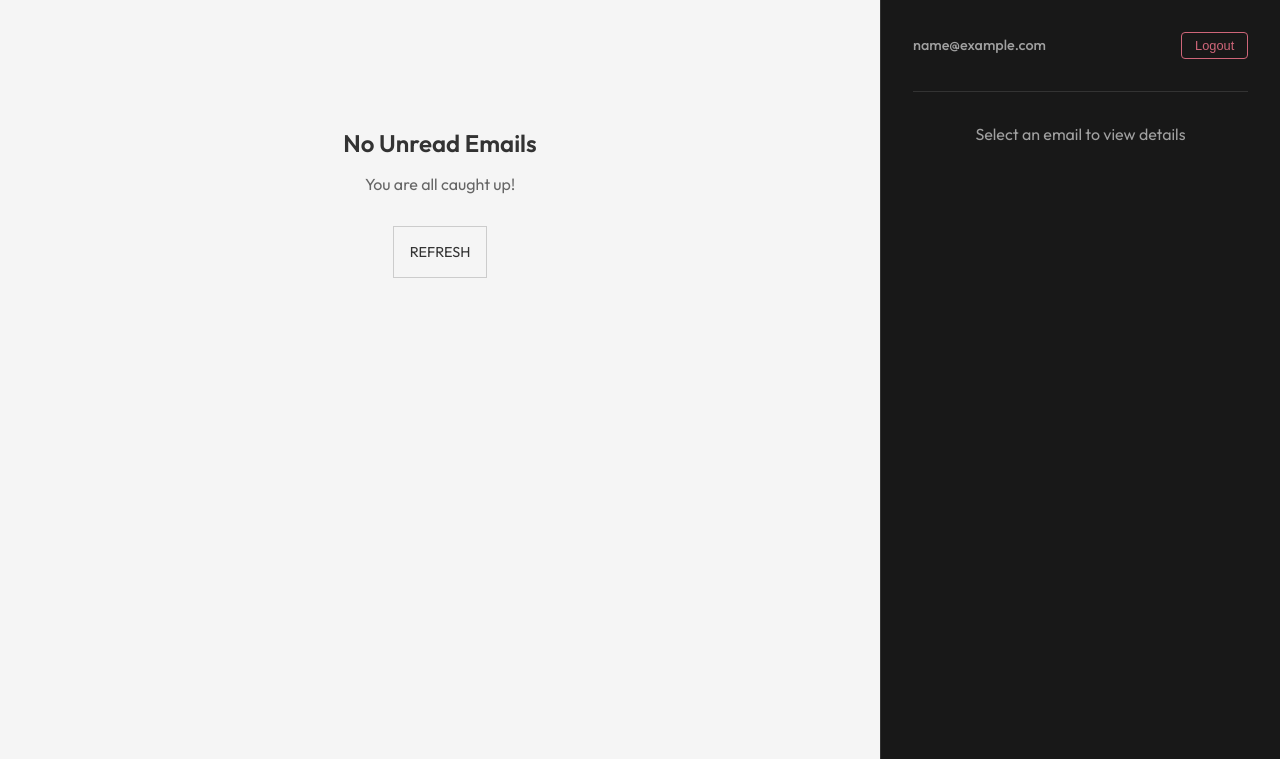
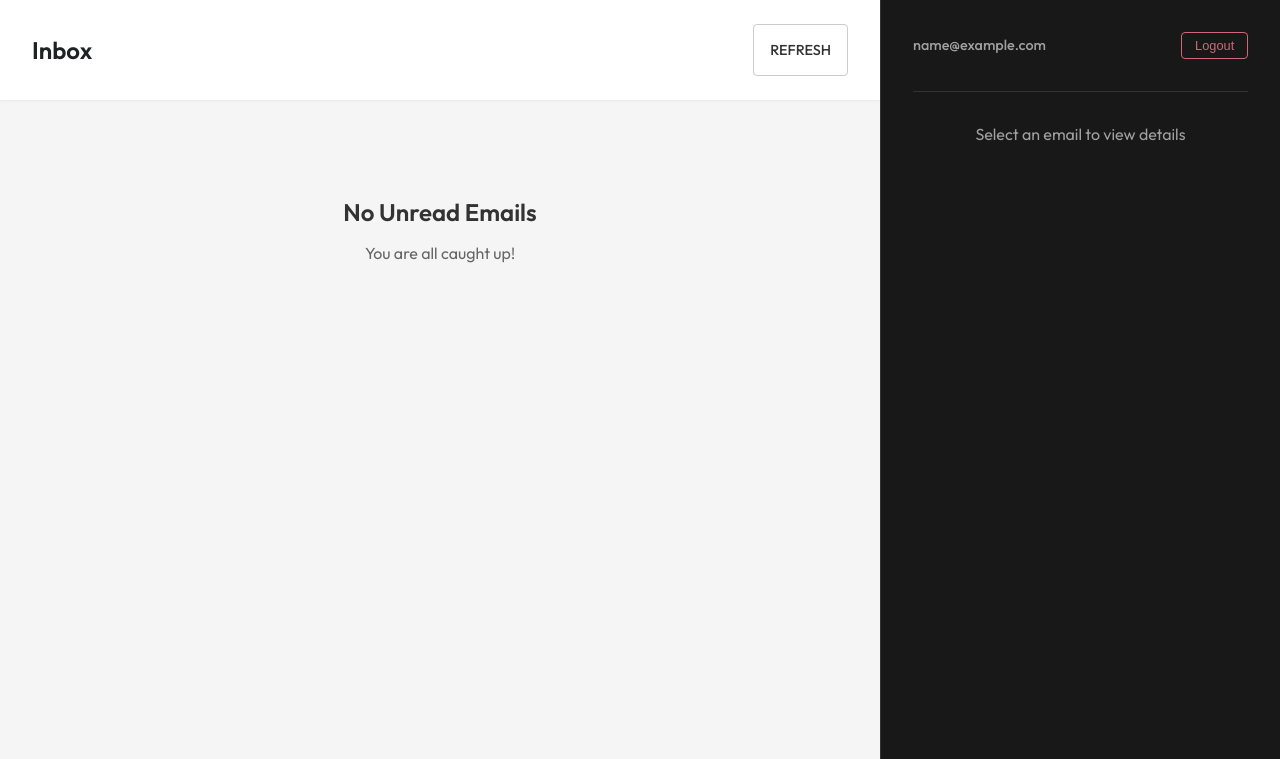
Before and after one commit to ChillzonToast/Robert-mail, a Flask app: page / in a window 1280 px wide. Shown: the top 759 px of the page. Run offline with Flask 3, Linux system fonts and the light colour scheme; the visitor is signed in with stand-in values (Sample User, id 1); data that the repository does not hold is empty.

Commit message:
UI enhancements: Gmail-style reader, smart iframe resizing, auto-next flow, and updated buffer limit

```diff
--- a/app.py
+++ b/app.py
@@ -35,9 +35,11 @@ class UserManager:
         self.stats_file = f"data/{email}/stats.json"
         self.lock = threading.Lock()
         self.running = True
-
         self.stats = {"skipped_total": 0}
         self.load_stats()
+
+        self.needs_reevaluation = False
+
 
         # Load credentials if not provided
         if not self.credentials:
@@ -152,8 +154,34 @@ class UserManager:
                     time.sleep(60)
                     continue
 
-                # Maintain buffer size of 10
-                if len(self.buffer) < 10:
+                if getattr(self, 'needs_reevaluation', False):
+                    self.needs_reevaluation = False
+                    logging.info(f"Re-evaluating buffer for {self.email} due to memory update")
+                    with self.lock:
+                        items_to_check = list(self.buffer)
+                        self.buffer = []
+
+                    for email in items_to_check:
+                        analysis = self.robert.process_email(email)
+                        email.update(analysis)
+                        if email.get('skip', False):
+                            logging.info(f"Skipping {email['subject']} (Reason: {email.get('reason')}) after re-eval")
+                            self.log_action("SKIPPED", email)
+                            try:
+                                self.client.mark_as_read(email['id'], self.credentials)
+                            except Exception as e:
+                                logging.error(f"Failed to mark as read: {e}")
+                        else:
+                            with self.lock:
+                                self.buffer.append(email)
+
+                    with self.lock:
+                        self.save_buffer()
+
+                    continue
+
+                # Maintain buffer size of 30
+                if len(self.buffer) < 30:
                     with self.lock:
                         current_ids = [e['id'] for e in self.buffer]
 
@@ -161,14 +189,14 @@ class UserManager:
                     # Pass credentials instead of password
                     new_emails = self.client.fetch_unread_emails(
                         self.credentials,
-                        limit=10,
+                        limit=30,
                         exclude_ids=current_ids
                     )
 
                     if new_emails:
                         added_count = 0
                         for email in new_emails:
-                            if len(self.buffer) >= 10:
+                            if len(self.buffer) >= 30:
                                 break
 
                             # Double check duplicate
@@ -311,20 +339,13 @@ def get_emails():
         # Check for exclude_id (optimization for non-blocking UI)
         exclude_id = request.args.get('exclude_id')
 
-        email = None
+        emails_to_return = []
         with manager.lock:
-            if manager.buffer:
-                if exclude_id and len(manager.buffer) > 0 and manager.buffer[0]['id'] == exclude_id:
-                     # If the top email is the one we are "pretending" is gone, return the next one
-                     if len(manager.buffer) > 1:
-                         email = manager.buffer[1]
-                else:
-                    email = manager.buffer[0]
+            emails_to_return = list(manager.buffer)
+            if exclude_id:
+                emails_to_return = [e for e in emails_to_return if e['id'] != exclude_id]
 
-        if email:
-            return jsonify({"emails": [email], "skipped": []})
-        else:
-            return jsonify({"emails": [], "skipped": []}) # buffer empty or fetching
+        return jsonify({"emails": emails_to_return, "skipped": []})
 
     except Exception as e:
         logging.error(f"Fetch Error: {e}")
@@ -390,6 +411,7 @@ def update_memory():
     text = data.get('text')
     if text:
         manager.robert.update_memory(text)
+        manager.needs_reevaluation = True
 
     return jsonify({"status": "success"})
 
--- a/static/script.js
+++ b/static/script.js
@@ -32,11 +32,14 @@ async function fetchEmails(excludeId = null) {
             emails = [];
         }
 
-        currentEmailIndex = 0;
-        renderCurrentEmail();
+        renderEmailsList();
+
+        // Hide loading
+        document.getElementById('list-loading').style.display = 'none';
 
     } catch (e) {
         console.error("Error fetching emails", e);
+        document.getElementById('list-loading').innerHTML = "<p>Error loading emails.</p>";
     }
 }
 
@@ -71,8 +74,9 @@ async function loadEmail(id) {
     if (!id) return;
 
     // UI Feedback
-    const feed = document.getElementById('email-feed');
-    feed.innerHTML = '<div class="loading"><div class="spinner"></div><p>Fetching email details...</p></div>';
+    showListView();
+    document.getElementById('list-loading').style.display = 'block';
+    document.getElementById('email-list-content').innerHTML = '';
 
     try {
         const response = await fetch(`/api/email/${id}`);
@@ -82,13 +86,16 @@ async function loadEmail(id) {
 
         // Override current emails list to show this one
         emails = [email];
-        currentEmailIndex = 0;
+        renderEmailsList();
+        document.getElementById('list-loading').style.display = 'none';
 
-        renderCurrentEmail();
+        // Automatically open it since user clicked a log
+        showReaderView(email.id);
 
     } catch (e) {
         console.error("Error loading email", e);
-        feed.innerHTML = `<div class="empty-state"><h2>Error</h2><p>Could not load email details.</p></div>`;
+        document.getElementById('list-loading').style.display = 'none';
+        document.getElementById('email-list-content').innerHTML = `<div class="empty-state"><h2>Error</h2><p>Could not load email details.</p></div>`;
     }
 }
 
@@ -124,49 +131,93 @@ function renderLogs(logs) {
     });
 }
 
-function renderCurrentEmail() {
-    const feed = document.getElementById('email-feed');
-    feed.innerHTML = '';
+function renderEmailsList() {
+    const listContent = document.getElementById('email-list-content');
+    listContent.innerHTML = '';
 
     if (emails.length === 0) {
-        feed.innerHTML = `
+        listContent.innerHTML = `
             <div class="empty-state">
                 <h2>No Unread Emails</h2>
                 <p>You are all caught up!</p>
-                <button class="btn btn-outline" onclick="fetchEmails()">Refresh</button>
             </div>`;
-
-        document.getElementById('sidebar-content').classList.add('hidden');
-        document.getElementById('sidebar-placeholder').style.display = 'block';
         return;
     }
 
-    // We always only have 1 email now [0]
-    const email = emails[0];
+    emails.forEach(email => {
+        const row = document.createElement('div');
+        row.className = 'email-row';
+        row.onclick = () => showReaderView(email.id);
 
-    // Render Email Card
-    const card = document.createElement('div');
-    card.className = 'email-reader';
-    card.innerHTML = `
-        <div class="email-reader-header">
-            <h1>${email.subject}</h1>
-            <div class="meta">
-                <span class="sender">${email.sender}</span>
-                <span class="date">${email.date}</span>
-                <span class="category-tag">${email.category}</span>
+        const summarySnippet = email.summary || email.body.substring(0, 50) + '...';
+
+        row.innerHTML = `
+            <div class="sender">${email.sender}</div>
+            <div class="subject-snippet">
+                <span class="subject">${email.subject}</span>
+                <span class="snippet">- ${summarySnippet}</span>
+            </div>
+            <div class="date">${email.date || ''}</div>
+        `;
+        listContent.appendChild(row);
+    });
+}
+
+function showListView() {
+    document.getElementById('email-list-content').classList.remove('hidden');
+    document.getElementById('email-reader-view').classList.add('hidden');
+
+    // Reset Sidebar
+    const content = document.getElementById('sidebar-content');
+    content.classList.add('hidden');
+    content.style.display = ''; // Clear any inline block style
+    document.getElementById('sidebar-placeholder').style.display = 'block';
+}
+
+function showReaderView(emailId) {
+    const email = emails.find(e => e.id === emailId);
+    if (!email) return;
+
+    document.getElementById('email-list-content').classList.add('hidden');
+    document.getElementById('email-reader-view').classList.remove('hidden');
+
+    const readerContent = document.getElementById('email-reader-content');
+    readerContent.innerHTML = `
+        <div class="email-reader-scroll">
+            <div class="email-reader">
+                <div class="email-reader-header">
+                    <h1>${email.subject}</h1>
+                    <div class="meta">
+                        <span class="sender">${email.sender}</span>
+                        <span class="date">${email.date || ''}</span>
+                        <span class="category-tag">${email.category || 'General'}</span>
+                    </div>
+                </div>
+                <div class="email-reader-body" style="padding: 0;">
+                    <iframe id="email-iframe" scrolling="no" style="width: 100%; border: none; overflow: hidden; min-height: 200px;" sandbox="allow-same-origin allow-popups"></iframe>
+                </div>
             </div>
         </div>
-        <div class="email-reader-body">
-            ${formatBody(email.body)}
-        </div>
     `;
-    feed.appendChild(card);
+
+    // Set srcdoc and auto-resize iframe to avoid inner scrollbars
+    const iframe = document.getElementById('email-iframe');
+    iframe.onload = function() {
+        if (iframe.contentWindow && iframe.contentWindow.document) {
+            // Set height to scrollHeight + a little padding
+            iframe.style.height = (iframe.contentWindow.document.documentElement.scrollHeight + 20) + 'px';
+        }
+    };
+    iframe.srcdoc = formatBody(email.body);
+
+    // Store current email globally for actions
+    window.currentViewingEmail = email;
 
     // Update Sidebar
     document.getElementById('sidebar-placeholder').style.display = 'none';
     const content = document.getElementById('sidebar-content');
     content.classList.remove('hidden');
-    content.style.display = 'block';
+    content.style.display = ''; // Clear any inline none style
 
     document.getElementById('summary-text').innerText = email.summary || "No summary available.";
 
@@ -221,24 +272,35 @@ function formatBody(text) {
 
 // Just one main action: Done/Next
 async function markRead() {
-    const email = emails[0];
+    const email = window.currentViewingEmail;
     if (!email) return;
 
-    document.getElementById('email-feed').innerHTML = '<div class="loading"><div class="spinner"></div><p>Processing...</p></div>';
+    document.getElementById('email-reader-content').innerHTML = '<div class="loading"><div class="spinner"></div><p>Processing...</p></div>';
 
     // Update memory if user typed something
     updateMemory();
 
     // Mark as done (Pop from buffer & Mark Read)
-    // Fire and forget (don't await)
+    // Fire and forget
     fetch('/api/mark_done', {
         method: 'POST',
         headers: { 'Content-Type': 'application/json' },
         body: JSON.stringify({ id: email.id })
     }).catch(e => console.error("Error marking done:", e));
 
-    // Immediately fetch next email (excluding current one to prevent race)
-    fetchEmails(email.id);
+    // Remove the current email from the local list
+    emails = emails.filter(e => e.id !== email.id);
+
+    // Replenish the list in the background
+    fetchEmails();
+
+    // If there is another email in the list, automatically open it
+    if (emails.length > 0) {
+        showReaderView(emails[0].id);
+    } else {
+        // Otherwise return to the list view
+        showListView();
+    }
 }
 async function updateMemory() {
     const text = document.getElementById('memory-input').value;
@@ -282,6 +344,8 @@ document.addEventListener('DOMContentLoaded', () => {
 
     // Poll logs every 5 seconds
     setInterval(fetchLogs, 5000);
+    // Poll emails every 10 seconds
+    setInterval(fetchEmails, 10000);
 });
 
 function toggleConsole() {
--- a/static/style.css
+++ b/static/style.css
@@ -16,6 +16,10 @@
     padding: 0;
 }
 
+.hidden {
+    display: none !important;
+}
+
 body {
     font-family: var(--font-main);
     background-color: var(--bg-dark);
@@ -32,28 +36,173 @@ body {
     overflow: hidden;
 }
 
-/* Email Feed (Single View) */
-.email-feed {
+/* Main Container */
+.email-container {
+    flex: 1;
+    display: flex;
+    flex-direction: column;
+    overflow: hidden;
+    background-color: #f5f5f5;
+}
+
+.email-list-view {
+    display: flex;
+    flex-direction: column;
+    height: 100%;
+}
+
+.email-list-header {
+    padding: 1.5rem 2rem;
+    display: flex;
+    justify-content: space-between;
+    align-items: center;
+    border-bottom: 1px solid #eaebec;
+    background-color: white;
+    box-shadow: 0 1px 3px rgba(0,0,0,0.02);
+}
+
+.email-list-header h2 {
+    color: #202124;
+    font-weight: 600;
+    font-size: 1.5rem;
+}
+
+.btn-sm {
+    flex: none;
+    padding: 0.5rem 1rem;
+    font-size: 0.85rem;
+    border-radius: 4px;
+    background: #f8f9fa;
+    border: 1px solid #dadce0;
+    color: #3c4043;
+    font-weight: 500;
+    cursor: pointer;
+    transition: all 0.2s;
+}
+
+.btn-sm:hover {
+    background: #f1f3f4;
+    color: #202124;
+}
+
+.email-list-content {
     flex: 1;
     overflow-y: auto;
-    padding: 3rem;
-    max-width: 900px;
-    margin: 0 auto;
+    padding: 1rem 0;
+}
+
+.email-row {
+    display: flex;
+    align-items: center;
+    padding: 0.8rem 2rem;
+    border-bottom: 1px solid #f0f0f0;
+    background-color: white;
+    cursor: pointer;
+    transition: box-shadow 0.2s, transform 0.2s;
+}
+
+.email-row:hover {
+    box-shadow: 0 2px 5px rgba(0,0,0,0.05);
+    z-index: 1;
+    position: relative;
+}
+
+.email-row .sender {
+    width: 200px;
+    font-weight: 600;
+    color: #111;
+    white-space: nowrap;
+    overflow: hidden;
+    text-overflow: ellipsis;
+}
+
+.email-row .subject-snippet {
+    flex: 1;
+    display: flex;
+    align-items: center;
+    white-space: nowrap;
+    overflow: hidden;
+    text-overflow: ellipsis;
+    padding-right: 1rem;
+}
+
+.email-row .subject {
+    font-weight: 600;
+    color: #111;
+    margin-right: 0.5rem;
+}
+
+.email-row .snippet {
+    color: #777;
+    font-weight: 400;
+}
+
+.email-row .date {
+    width: 100px;
+    text-align: right;
+    color: #555;
+    font-size: 0.9rem;
+    white-space: nowrap;
+}
+
+/* Reader View */
+.email-reader-view {
+    height: 100%;
+    display: flex;
+    flex-direction: column;
+    overflow: hidden;
     background-color: #f5f5f5;
-    /* Light background for Feed */
+}
+
+.email-reader-view.hidden {
+    display: none;
+}
+
+.reader-toolbar {
+    padding: 1rem 2rem;
+    background-color: white;
+    border-bottom: 1px solid #e0e0e0;
+    display: flex;
+    justify-content: space-between;
+    align-items: center;
+}
+
+.btn-back {
+    background: transparent;
+    border: none;
+    color: #333;
+    font-weight: 500;
+    cursor: pointer;
+    font-size: 1rem;
+    padding: 0.5rem 0;
+}
+
+.btn-back:hover {
+    color: var(--accent);
+}
+
+#email-reader-content {
+    flex: 1;
+    display: flex;
+    flex-direction: column;
+    overflow: hidden;
+}
+
+.email-reader-scroll {
+    flex: 1;
+    overflow-y: auto;
+    padding: 2rem;
 }
 
 .email-reader {
     color: #333333;
-    /* Dark text for Email */
     animation: fadeIn 0.3s forwards;
-    padding-bottom: 4rem;
     background-color: white;
-    /* White card */
-    padding: 2rem;
-    /* Add padding inside the "card" */
+    padding: 2.5rem;
     border-radius: 8px;
-    box-shadow: 0 2px 10px rgba(0, 0, 0, 0.05);
+    box-shadow: 0 2px 15px rgba(0, 0, 0, 0.05);
+    max-width: 900px;
+    margin: 0 auto;
 }
 
 .email-reader-header {
@@ -476,21 +625,24 @@ body {
     background-color: #f1f1f1;
 }
 
-/* Custom Scrollbar for Feed (Light) */
-.email-feed::-webkit-scrollbar {
+.email-list-content::-webkit-scrollbar,
+.email-reader-scroll::-webkit-scrollbar {
     width: 8px;
 }
 
-.email-feed::-webkit-scrollbar-track {
+.email-list-content::-webkit-scrollbar-track,
+.email-reader-scroll::-webkit-scrollbar-track {
     background: #f1f1f1;
 }
 
-.email-feed::-webkit-scrollbar-thumb {
+.email-list-content::-webkit-scrollbar-thumb,
+.email-reader-scroll::-webkit-scrollbar-thumb {
     background: #ccc;
     border-radius: 4px;
 }
 
-.email-feed::-webkit-scrollbar-thumb:hover {
+.email-list-content::-webkit-scrollbar-thumb:hover,
+.email-reader-scroll::-webkit-scrollbar-thumb:hover {
     background: #bbb;
 }
 
--- a/templates/index.html
+++ b/templates/index.html
@@ -15,12 +15,33 @@
 <body>
     <div class="app-container">
         <!-- Main Email List Area -->
-        <main class="email-feed" id="email-feed">
-            <div class="loading">
-                <div class="spinner"></div>
-                <p>Robert is checking your mail...</p>
+        <main class="email-container" id="email-container">
+            <div id="email-list-view" class="email-list-view">
+                <div class="email-list-header">
+                    <h2>Inbox</h2>
+                    <div style="width: fit-content;">
+                        <button class="btn btn-outline btn-sm" onclick="fetchEmails()">Refresh</button>
+                    </div>
+                </div>
+                <div class="loading" id="list-loading">
+                    <div class="spinner"></div>
+                    <p>Robert is checking your mail...</p>
+                </div>
+                <div id="email-list-content" class="email-list-content">
+                    <!-- Email rows inject here -->
+                </div>
+
+                <div id="email-reader-view" class="email-reader-view hidden">
+                    <div class="reader-toolbar">
+                        <div style="width: fit-content;">
+                            <button class="btn btn-back" onclick="showListView()">← Back to Inbox</button>
+                        </div>
+                    </div>
+                    <div id="email-reader-content">
+                        <!-- Email content injects here -->
+                    </div>
+                </div>
             </div>
-            <!-- Emails inject here -->
         </main>
 
         <!-- Sidebar -->
```
